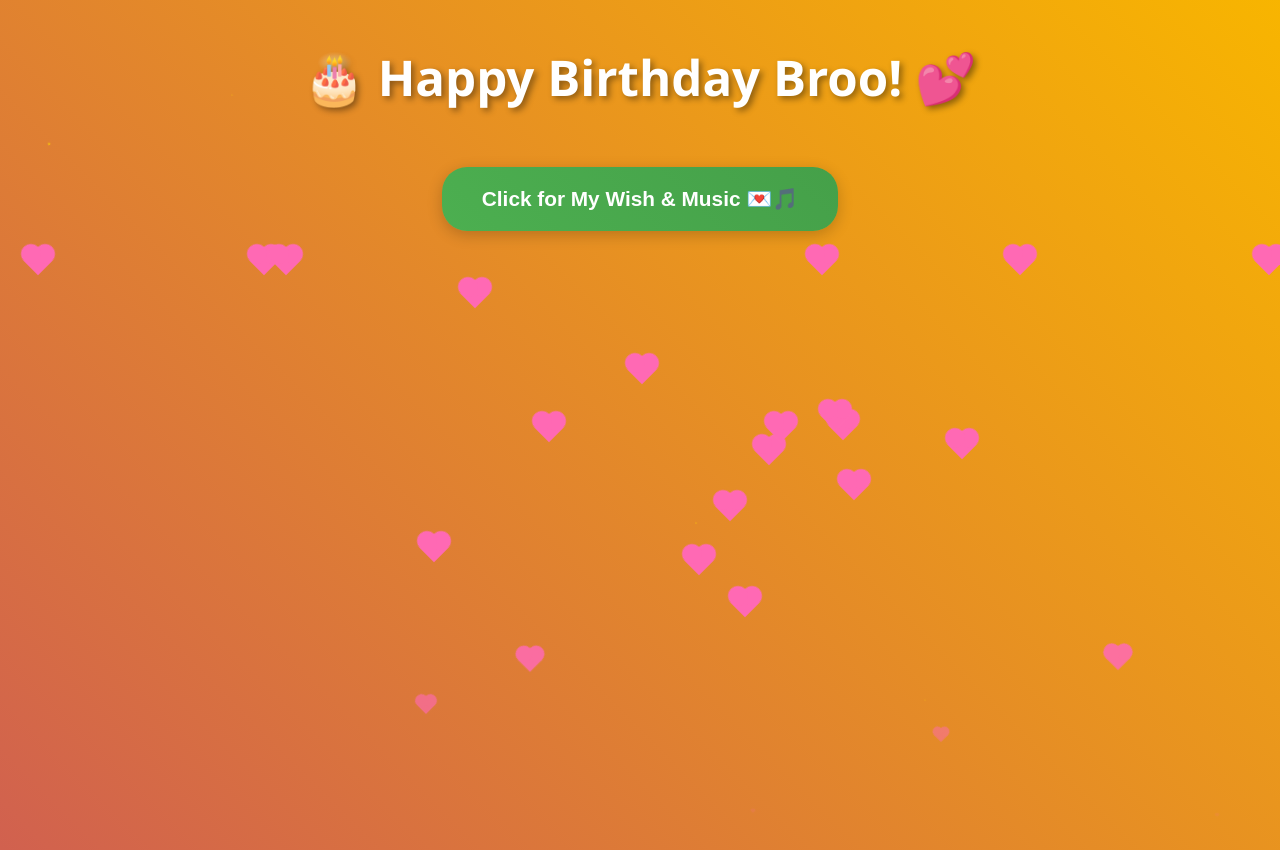
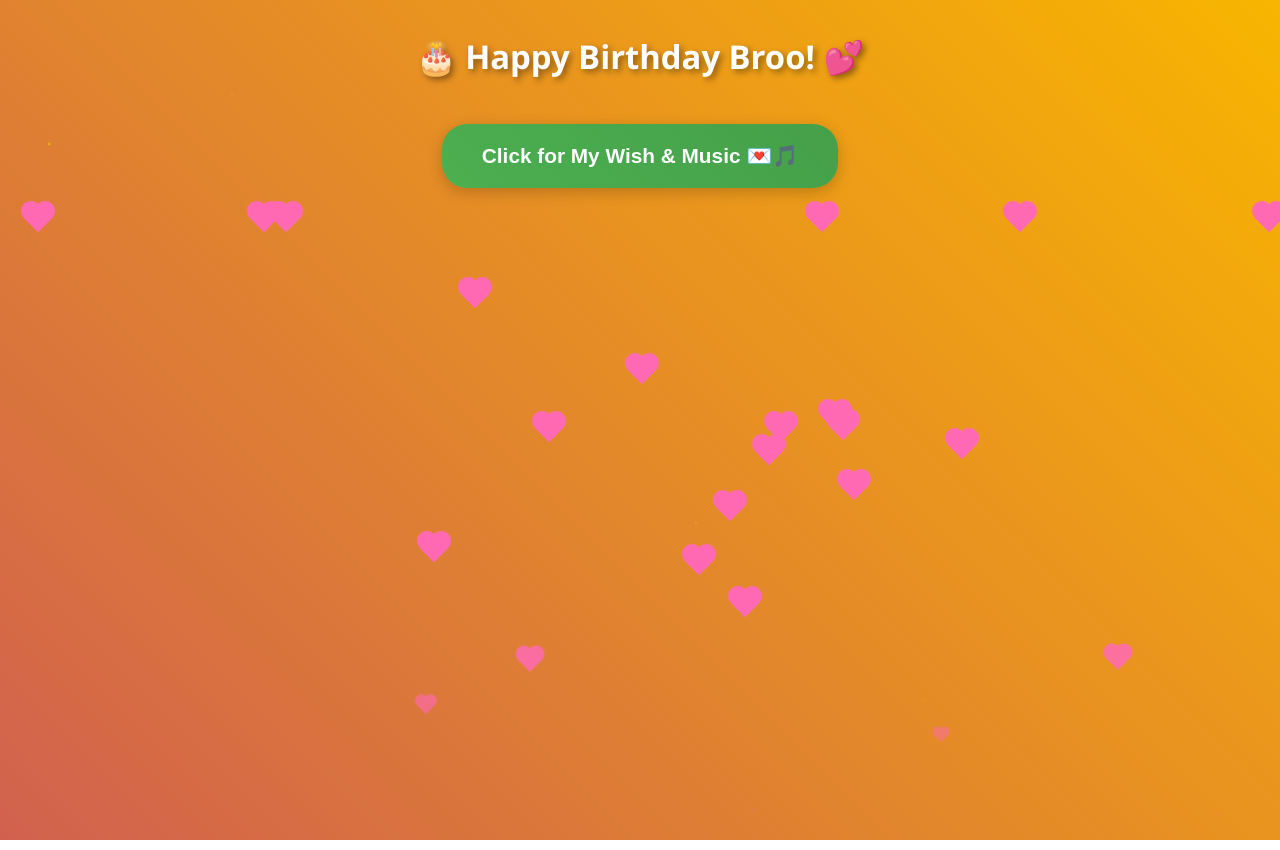
Before and after one commit to muspra333/cibi, a plain HTML site: page index.html in a window 1280 px wide. Drawn offline with Linux system fonts and the light colour scheme.

Commit message:
Update index.html

```diff
--- a/index.html
+++ b/index.html
@@ -26,8 +26,8 @@
     }
 
     h1 {
-      font-size: 3em;
-      margin-top: 50px;
+      font-size: 2em;
+      margin-top: 40px;
       text-shadow: 2px 2px 4px rgba(0,0,0,0.3);
       animation: bounce 2s ease-in-out infinite alternate;
     }
```
